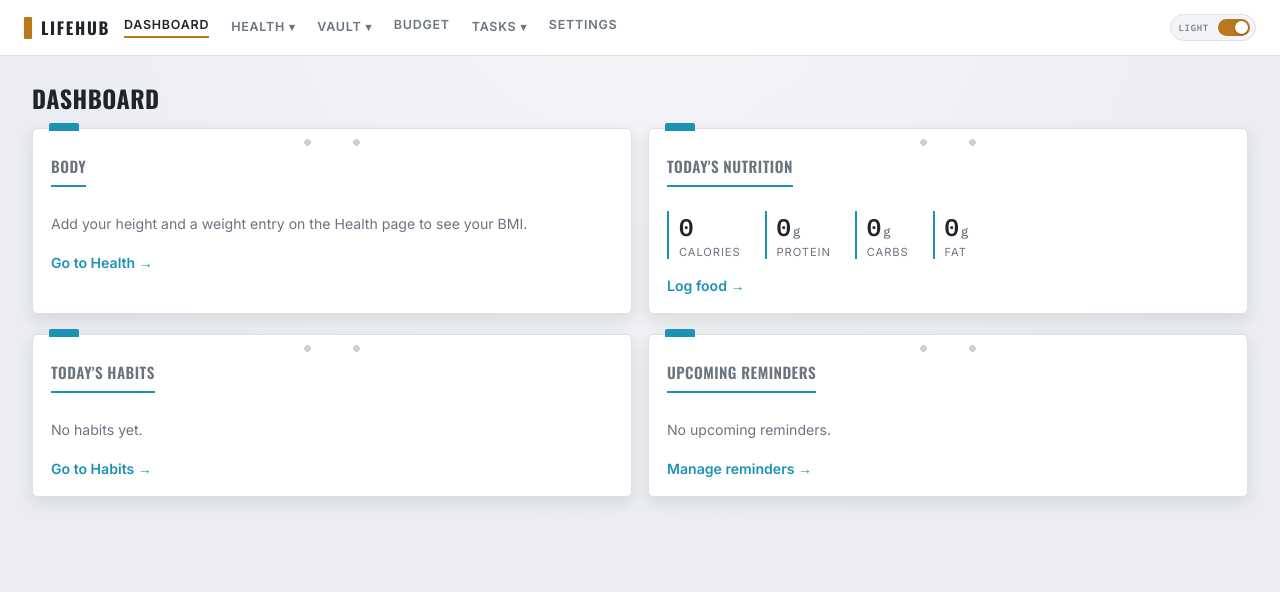
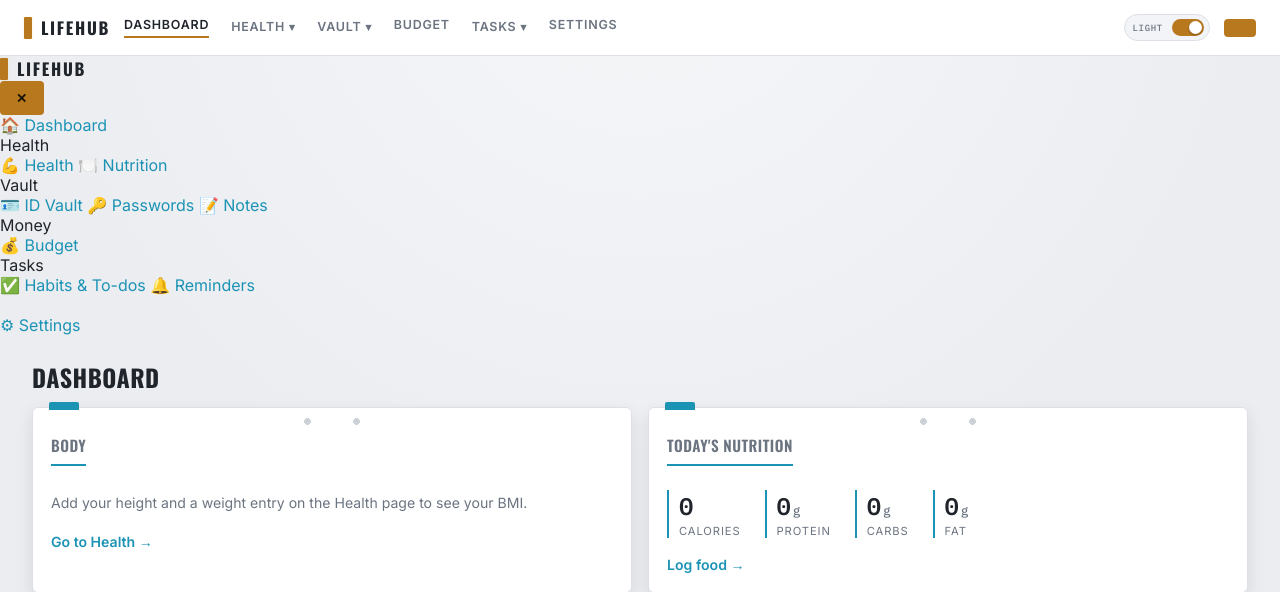
Before and after one commit to zementaye/lifehub, a Flask app: page / in a window 1280 px wide. Shown: the top 592 px of the page. Run offline with Flask 3, Linux system fonts and the light colour scheme; the visitor is signed in with stand-in values (Sample User, id 1); data comes from the database, SQL or seed files in the repository; data that the repository does not hold is empty.

Commit message:
Implement sidebar navigation in base.html
Replaced bottom navigation with a sidebar menu for improved accessibility and organization.

```diff
--- a/templates/base.html
+++ b/templates/base.html
@@ -62,8 +62,40 @@
     <span class="mode-label" id="modeLabel">DARK</span>
     <span class="mode-rocker" id="modeRocker"></span>
   </div>
-  <a href="{{ url_for('settings') }}" class="settings-gear {{ 'active' if request.endpoint=='settings' }}" aria-label="Settings" title="Settings">⚙</a>
+  <button type="button" class="hamburger-btn" id="sidebarToggle" aria-label="Open menu" aria-controls="sidebar" aria-expanded="false">
+    <span></span><span></span><span></span>
+  </button>
 </header>
+
+<div class="sidebar-backdrop" id="sidebarBackdrop"></div>
+<aside class="sidebar" id="sidebar" aria-hidden="true">
+  <div class="sidebar-header">
+    <a href="{{ url_for('dashboard') }}" class="brand"><span class="brand-mark"></span>LIFEHUB</a>
+    <button type="button" class="sidebar-close" id="sidebarClose" aria-label="Close menu">✕</button>
+  </div>
+  <nav class="sidebar-nav">
+    <a href="{{ url_for('dashboard') }}" class="{{ 'active' if request.endpoint=='dashboard' }}">🏠 Dashboard</a>
+
+    <div class="sidebar-group-label">Health</div>
+    <a href="{{ url_for('health') }}" class="{{ 'active' if request.endpoint=='health' }}">💪 Health</a>
+    <a href="{{ url_for('nutrition') }}" class="{{ 'active' if request.endpoint=='nutrition' }}">🍽️ Nutrition</a>
+
+    <div class="sidebar-group-label">Vault</div>
+    <a href="{{ url_for('vault') }}" class="{{ 'active' if request.endpoint=='vault' }}">🪪 ID Vault</a>
+    <a href="{{ url_for('passwords') }}" class="{{ 'active' if request.endpoint=='passwords' }}">🔑 Passwords</a>
+    <a href="{{ url_for('notes') }}" class="{{ 'active' if request.endpoint=='notes' }}">📝 Notes</a>
+
+    <div class="sidebar-group-label">Money</div>
+    <a href="{{ url_for('budget') }}" class="{{ 'active' if request.endpoint=='budget' }}">💰 Budget</a>
+
+    <div class="sidebar-group-label">Tasks</div>
+    <a href="{{ url_for('habits') }}" class="{{ 'active' if request.endpoint=='habits' }}">✅ Habits &amp; To-dos</a>
+    <a href="{{ url_for('reminders') }}" class="{{ 'active' if request.endpoint=='reminders' }}">🔔 Reminders</a>
+
+    <div class="sidebar-group-label">&nbsp;</div>
+    <a href="{{ url_for('settings') }}" class="{{ 'active' if request.endpoint=='settings' }}">⚙ Settings</a>
+  </nav>
+</aside>
 
 <main class="content">
   {% with messages = get_flashed_messages() %}
```
Also changed, not shown: other parts of templates/base.html (+0 -35 lines).
